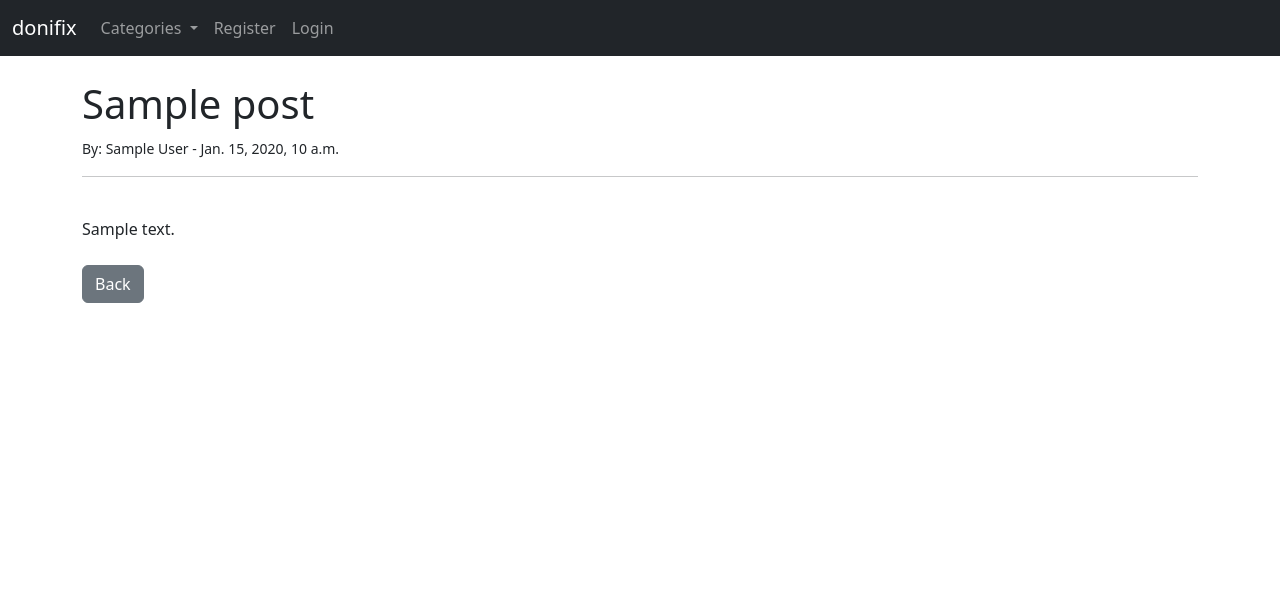
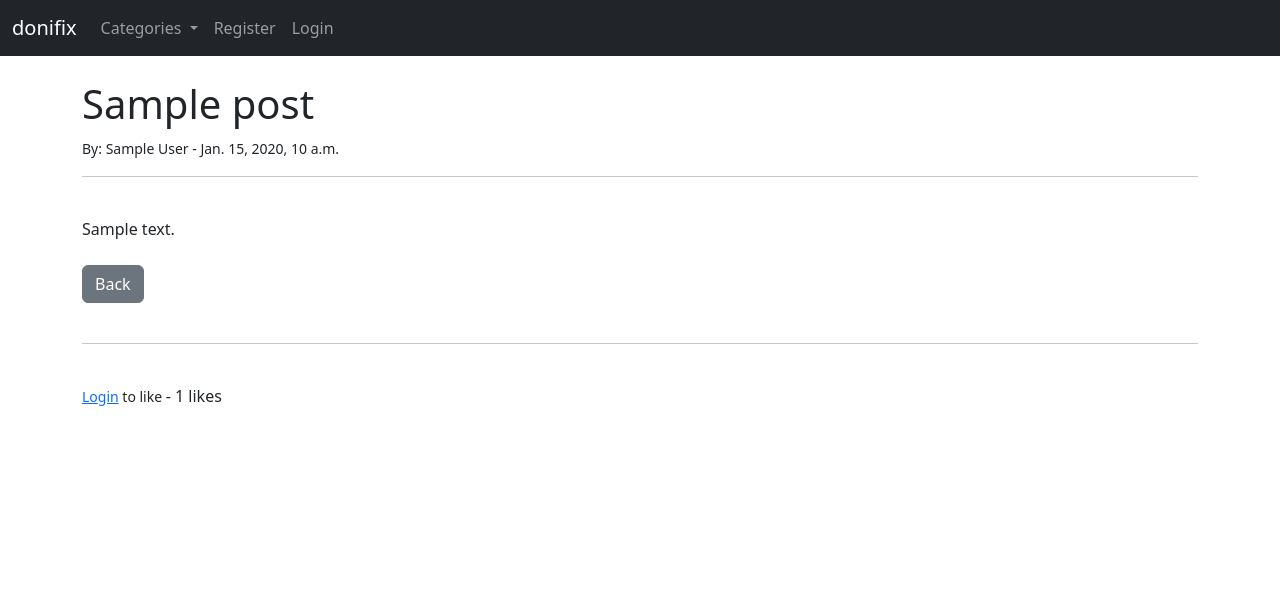
Before and after one commit to miri114/TechBlog, a Django app: template blog/templates/blog_detail.html in a window 1280 px wide. Shown: the top 608 px of the page. Run offline with Django 4.2, Linux system fonts and the light colour scheme; the template is opened without the code that fills it: most values are stand-ins (such as "Sample title", 1, 10 or a date in 2020).

Commit message:
Added like/unlike functionality on posts with auth too

```diff
--- a/blog/models.py
+++ b/blog/models.py
@@ -24,6 +24,10 @@ class Post(models.Model):
     body = models.TextField()
     blogpost_date = models.DateField(auto_now_add=True)
     category = models.CharField(max_length=300, default='smartphones')
+    likes = models.ManyToManyField(User, related_name='blog_posts')
+
+    def total_likes(self):
+        return self.likes.count()
 
     def __str__(self) -> str:
         return self.title + ' | ' + str(self.author)
--- a/blog/templates/blog_detail.html
+++ b/blog/templates/blog_detail.html
@@ -19,4 +19,28 @@
 {% endif %}
 {% endif %}
 <a href="{% url 'home' %}" class="btn btn-secondary">Back</a>
+
+<br /><br />
+
+<hr />
+<br />
+
+{% if user.is_authenticated %}
+<form action="{% url 'like_post' post.pk %}" method="POST">
+    {% csrf_token %}
+
+    {% if liked %}
+
+    <button type="submit" , name="post_id" , value="{{ post.id }}" , class="btn btn-danger btn-sm">Unlike</button>
+
+    {% else %}
+    <button type="submit" , name="post_id" , value="{{ post.id }}" , class="btn btn-primary btn-sm">Like</button>
+    {% endif %}
+    {% else %}
+
+    <small><a href="{% url 'login' %}">Login</a> to like </small>
+    {% endif %}
+    - {{ total_likes }} likes
+</form>
+
 {% endblock %}
--- a/blog/templates/categories.html
+++ b/blog/templates/categories.html
@@ -22,7 +22,7 @@
 </ul>
 {% else %}
 
-<h2>Sorry, this page does not exist...</h2>
+<h2>Sorry, this category is empty, no posts... </h2>
 
 {% endif %}
 
--- a/blog/urls.py
+++ b/blog/urls.py
@@ -1,6 +1,6 @@
 from django.urls import path
 #from . import views
-from . views import HomeView, BlogDetailView, AddBlogPostView, UpdateBlogPostView,DeleteBlogPostView,AddCategoryView, CategoryView, CategoryListView
+from . views import HomeView, BlogDetailView, AddBlogPostView, UpdateBlogPostView,DeleteBlogPostView,AddCategoryView, CategoryView, CategoryListView, LikeView
 
 urlpatterns = [
     #path('', views.home, name='home'),  # this urls is used when work with function based view
@@ -12,5 +12,6 @@ urlpatterns = [
     path('blog/<int:pk>/remove', DeleteBlogPostView.as_view(), name='delete_blog_post'),
     path('category/<str:catgs>/', CategoryView, name='category'),
     path('category-list/', CategoryListView, name='category-list'),
+    path('like/<int:pk>', LikeView, name='like_post')
 
 ]
```
Also changed, not shown: blog/views.py (+28 -2 lines), blog/migrations/0005_post_likes.py (added), db.sqlite3.
